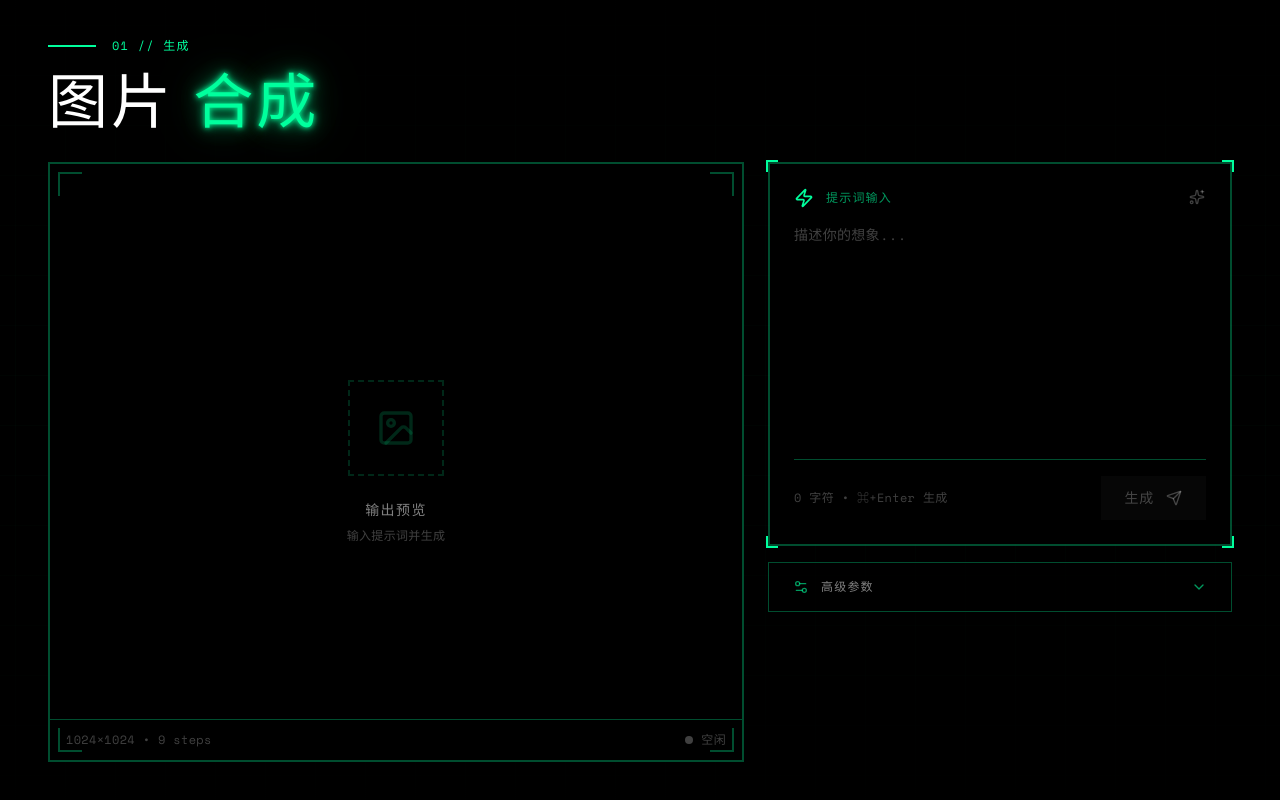
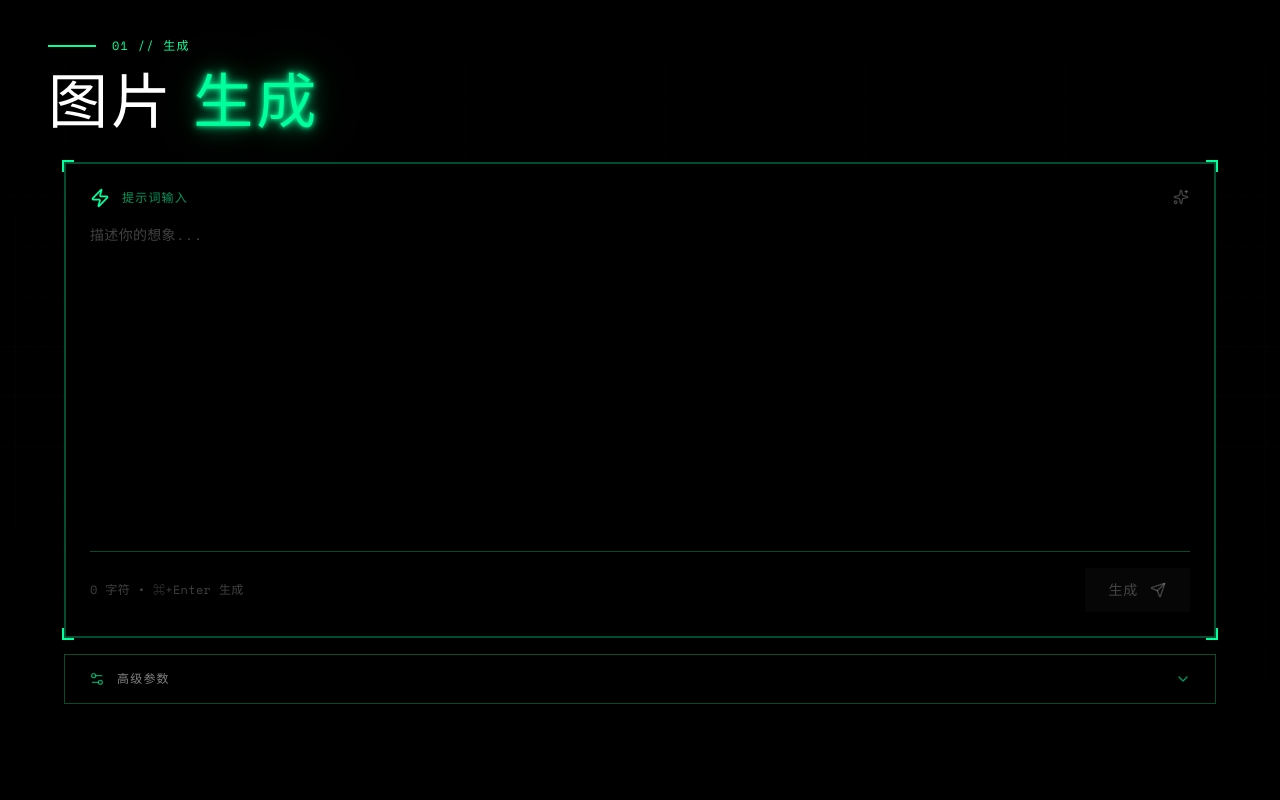
Before and after one commit to leochanai/z-image-mac, a Next.js app in the folder web/: page / in a window 1280 px wide. Shown: the part 842-1642 px from the top of the page. Built offline with nearby package versions, Linux system fonts and the light colour scheme.

Commit message:
feat: 根据输出状态动态调整生成器布局，优化控制面板和图像展示。

```diff
--- a/web/src/components/Gallery.tsx
+++ b/web/src/components/Gallery.tsx
@@ -118,7 +118,7 @@ export function Gallery() {
         >
           <div className="flex items-center gap-4 mb-4">
             <div className="h-[2px] w-12 bg-primary" />
-            <span className="font-mono text-xs tracking-widest text-primary">02 // {t.nav.gallery}</span>
+            <span className="font-mono text-xs tracking-widest text-primary">03 // {t.nav.gallery}</span>
           </div>
           <h2 className="font-display text-4xl md:text-6xl tracking-tight text-[var(--foreground)]">
             {t.gallery.title} <span className="neon-text">{t.gallery.titleHighlight}</span>
--- a/web/src/components/Generator.tsx
+++ b/web/src/components/Generator.tsx
@@ -240,6 +240,9 @@ export function Generator() {
     }
   }, [jobStatus, generatedImage]);
 
+  // 判断是否有输出内容（包括正在生成）
+  const hasOutput = generatedImage !== null || isGenerating;
+
   return (
     <section id="generator" className="min-h-screen py-20 px-6 md:px-12 relative bg-[var(--background)]">
       {/* Background */}
@@ -264,183 +267,36 @@ export function Generator() {
           </h2>
         </motion.div>
 
-        {/* Main Layout: Image-First Design - Preview Left (60%), Controls Right (40%) */}
-        <div className="grid grid-cols-1 lg:grid-cols-[6fr_4fr] gap-6">
+        {/* Dynamic Layout: Changes based on hasOutput state */}
+        <div className={cn(
+          "relative transition-all duration-500",
+          hasOutput
+            ? "grid grid-cols-[2fr_3fr] gap-6"
+            : "flex items-center justify-center"
+        )}>
 
-          {/* LEFT: Image Preview Area (Primary Focus - 60%) */}
-          <div className="flex flex-col gap-3">
-            {/* Preview Panel */}
+          {/* LEFT: Controls Panel - Full screen when no output, 40% when has output */}
           <motion.div
-              initial={{ opacity: 0, y: 20 }}
-              whileInView={{ opacity: 1, y: 0 }}
-              viewport={{ once: true }}
-              transition={{ duration: 0.6, delay: 0.2 }}
-              className="flex-1"
-            >
-              <div className={cn(
-                "relative h-[600px] w-full border-2 bg-[var(--background)]/80 overflow-hidden transition-all duration-500",
-                isGenerating
-                  ? "border-primary animate-pulse-neon"
-                  : generatedImage
-                    ? "border-[var(--primary-dim)]"
-                    : "border-[var(--border-color)]"
-              )}>
-                {/* Corner decorations */}
-                <div className="absolute top-2 left-2 w-6 h-6 border-t-2 border-l-2 border-[var(--primary-muted)] z-10" />
-                <div className="absolute top-2 right-2 w-6 h-6 border-t-2 border-r-2 border-[var(--primary-muted)] z-10" />
-                <div className="absolute bottom-2 left-2 w-6 h-6 border-b-2 border-l-2 border-[var(--primary-muted)] z-10" />
-                <div className="absolute bottom-2 right-2 w-6 h-6 border-b-2 border-r-2 border-[var(--primary-muted)] z-10" />
-
-                {/* Scanlines overlay */}
-                <div className="absolute inset-0 pointer-events-none opacity-20 scanlines" />
-
-                {generatedImage ? (
-                  <motion.div
-                    initial={{ opacity: 0, scale: 1.1 }}
-                    animate={{ opacity: 1, scale: 1 }}
-                    className="relative w-full h-full group"
-                  >
-                    {/* eslint-disable-next-line @next/next/no-img-element */}
-                    <img
-                      src={generatedImage}
-                      alt="Generated"
-                      className="w-full h-full object-contain bg-black/50"
-                    />
-                    {/* Hover overlay with actions */}
-                    <div className="absolute inset-0 bg-black/60 opacity-0 group-hover:opacity-100 transition-opacity flex items-center justify-center gap-4">
-                      <a
-                        href={generatedImage}
-                        download
-                        className="p-4 border-2 border-[var(--primary-dim)] hover:border-primary hover:bg-[var(--primary-subtle)] transition-all"
-                        title="Download"
-                      >
-                        <Download className="w-6 h-6 text-primary" />
-                      </a>
-                      <a
-                        href={generatedImage}
-                        target="_blank"
-                        className="p-4 border-2 border-[var(--primary-dim)] hover:border-primary hover:bg-[var(--primary-subtle)] transition-all"
-                        title="Open in new tab"
-                      >
-                        <Maximize2 className="w-6 h-6 text-primary" />
-                      </a>
-                    </div>
-                  </motion.div>
-                ) : (
-                  <div className="absolute inset-0 flex flex-col items-center justify-center">
-                    {isGenerating ? (
-                      <motion.div
-                        initial={{ opacity: 0 }}
-                        animate={{ opacity: 1 }}
-                        className="text-center"
-                      >
-                        <div className="relative w-24 h-24 mx-auto mb-6">
-                          <motion.div
-                            className="absolute inset-0 border-2 border-primary rounded-lg"
-                            animate={{
-                              scale: [1, 1.2, 1],
-                              opacity: [0.5, 0, 0.5]
+            layout
+            initial={false}
+            transition={{
+              layout: { duration: 0.6, ease: [0.32, 0.72, 0, 1] }
             }}
-                            transition={{ duration: 2, repeat: Infinity }}
-                          />
-                          <motion.div
-                            className="absolute inset-2 border border-primary-dim rounded-md"
-                            animate={{ rotate: 360 }}
-                            transition={{ duration: 3, repeat: Infinity, ease: "linear" }}
-                          />
-                          <div className="absolute inset-4 flex items-center justify-center bg-primary/10 rounded">
-                            <Zap className="w-8 h-8 text-primary animate-pulse" />
-                          </div>
-                        </div>
-                        <p className="font-mono text-sm tracking-widest text-primary">
-                          {jobStatus === "queued"
-                            ? `QUEUED (POS: ${jobPosition})`
-                            : t.generator.generating}
-                        </p>
-                        <p className="font-mono text-xs text-[var(--foreground-muted)] mt-2">{t.generator.generatingHint}</p>
-                      </motion.div>
-                    ) : (
-                      <div className="text-center p-8">
-                        <motion.div
-                          className="w-24 h-24 mx-auto mb-6 border-2 border-dashed border-[var(--border-color)] flex items-center justify-center"
-                          animate={{ opacity: [0.5, 1, 0.5] }}
-                          transition={{ duration: 3, repeat: Infinity }}
-                        >
-                          <ImageIcon className="w-10 h-10 text-[var(--primary-muted)]" />
-                        </motion.div>
-                        <p className="font-mono text-sm tracking-widest text-[var(--foreground-dim)]">{t.generator.outputPreview}</p>
-                        <p className="font-mono text-xs text-[var(--foreground-muted)] mt-2">{t.generator.outputHint}</p>
-                      </div>
+            className={cn(
+              "space-y-4 w-full",
+              !hasOutput && "max-w-6xl"
             )}
-                  </div>
-                )}
-
-                {/* Status bar at bottom */}
-                <div className="absolute bottom-0 left-0 right-0 px-4 py-3 bg-[var(--background)]/90 border-t border-[var(--border-color)] backdrop-blur-sm">
-                  <div className="flex items-center justify-between font-mono text-xs">
-                    <span className="text-[var(--foreground-muted)]">
-                      {config.width}×{config.height} • {config.steps} steps
-                    </span>
-                    <span className={cn(
-                      "flex items-center gap-2",
-                      isGenerating ? "text-primary" : generatedImage ? "text-[var(--primary-dim)]" : "text-[var(--foreground-muted)]"
-                    )}>
-                      <span className={cn(
-                        "w-2 h-2 rounded-full",
-                        isGenerating ? "bg-primary animate-pulse" : generatedImage ? "bg-primary" : "bg-[var(--foreground-muted)]"
-                      )} />
-                      {isGenerating
-                        ? (jobStatus === "queued" ? `QUEUED #${jobPosition}` : t.generator.statusProcessing)
-                        : generatedImage ? t.generator.statusComplete : t.generator.statusIdle}
-                    </span>
-                  </div>
-                </div>
-              </div>
-            </motion.div>
-
-            {/* History thumbnails - Horizontal at bottom */}
-            <AnimatePresence>
-              {history.length > 0 && (
-                <motion.div
-                  initial={{ opacity: 0, height: 0 }}
-                  animate={{ opacity: 1, height: "auto" }}
-                  exit={{ opacity: 0, height: 0 }}
-                  transition={{ duration: 0.3 }}
-                >
-                  <div className="flex gap-2 p-3 border border-[var(--border-color)] bg-[var(--background)]/50 overflow-x-auto custom-scrollbar">
-                    {history.map((item, i) => (
-                      <div
-                        key={i}
-                        className="w-16 h-16 flex-shrink-0 rounded overflow-hidden border border-[var(--border-color)] hover:border-primary transition-colors cursor-pointer group relative"
-                        onClick={() => setGeneratedImage(item.url)}
-                        title={item.prompt}
-                      >
-                        {/* eslint-disable-next-line @next/next/no-img-element */}
-                        <img src={item.url} alt="Thumbnail" className="w-full h-full object-cover" />
-                        <div className="absolute inset-0 bg-black/0 group-hover:bg-black/20 transition-colors" />
-                      </div>
-                    ))}
-                  </div>
-                </motion.div>
-              )}
-            </AnimatePresence>
-          </div>
-
-          {/* RIGHT: Control Panel (40%) */}
-          <motion.div
-            initial={{ opacity: 0, x: 20 }}
-            whileInView={{ opacity: 1, x: 0 }}
-            viewport={{ once: true }}
-            transition={{ duration: 0.6, delay: 0.3 }}
-            className="space-y-4"
           >
             {/* Main Prompt Input */}
-            <div className={cn(
+            <motion.div
+              layout
+              className={cn(
                 "relative border-2 transition-all duration-300",
                 isGenerating
                   ? "border-primary animate-pulse-neon"
                   : "border-[var(--border-color)] hover:border-[var(--border-hover)]"
-            )}>
+              )}
+            >
               {/* Corner decorations */}
               <div className="absolute -top-1 -left-1 w-3 h-3 border-t-2 border-l-2 border-primary" />
               <div className="absolute -top-1 -right-1 w-3 h-3 border-t-2 border-r-2 border-primary" />
@@ -456,7 +312,10 @@ export function Generator() {
                   value={config.prompt}
                   onChange={(e) => updateConfig("prompt", e.target.value)}
                   placeholder={t.generator.promptPlaceholder}
-                  className="w-full h-[228px] bg-transparent border-none outline-none text-[var(--foreground)] placeholder:text-[var(--foreground-muted)] font-mono text-sm leading-relaxed resize-none"
+                  className={cn(
+                    "w-full bg-transparent border-none outline-none text-[var(--foreground)] placeholder:text-[var(--foreground-muted)] font-mono text-sm leading-relaxed resize-none transition-all duration-500",
+                    hasOutput ? "h-[180px]" : "h-[320px]"
+                  )}
                   onKeyDown={(e) => e.key === "Enter" && e.metaKey && handleGenerate()}
                 />
 
@@ -591,10 +450,10 @@ export function Generator() {
                   </motion.button>
                 </div>
               </div>
-            </div>
+            </motion.div>
 
             {/* Advanced Settings */}
-            <div className="border border-[var(--border-color)] bg-[var(--background)]/50">
+            <motion.div layout className="border border-[var(--border-color)] bg-[var(--background)]/50">
               <button
                 onClick={() => {
                   if (showSettings) setOverflowVisible(false);
@@ -767,8 +626,174 @@ export function Generator() {
                   </motion.div>
                 )}
               </AnimatePresence>
+            </motion.div>
+          </motion.div>
+
+          {/* RIGHT: Output Preview - Only show when hasOutput is true */}
+          <AnimatePresence mode="wait">
+            {hasOutput && (
+              <motion.div
+                key="output-panel"
+                initial={{ opacity: 0, x: 50, scale: 0.95 }}
+                animate={{ opacity: 1, x: 0, scale: 1 }}
+                exit={{ opacity: 0, x: 50, scale: 0.95 }}
+                transition={{
+                  duration: 0.5,
+                  ease: [0.32, 0.72, 0, 1],
+                  opacity: { duration: 0.3 }
+                }}
+                className="flex flex-col gap-3"
+              >
+                {/* Preview Panel */}
+                <div className={cn(
+                  "relative h-[600px] w-full border-2 bg-[var(--background)]/80 overflow-hidden transition-all duration-500",
+                  isGenerating
+                    ? "border-primary animate-pulse-neon"
+                    : generatedImage
+                      ? "border-[var(--primary-dim)]"
+                      : "border-[var(--border-color)]"
+                )}>
+                  {/* Corner decorations */}
+                  <div className="absolute top-2 left-2 w-6 h-6 border-t-2 border-l-2 border-[var(--primary-muted)] z-10" />
+                  <div className="absolute top-2 right-2 w-6 h-6 border-t-2 border-r-2 border-[var(--primary-muted)] z-10" />
+                  <div className="absolute bottom-2 left-2 w-6 h-6 border-b-2 border-l-2 border-[var(--primary-muted)] z-10" />
+                  <div className="absolute bottom-2 right-2 w-6 h-6 border-b-2 border-r-2 border-[var(--primary-muted)] z-10" />
+
+                  {/* Scanlines overlay */}
+                  <div className="absolute inset-0 pointer-events-none opacity-20 scanlines" />
+
+                  {generatedImage ? (
+                    <motion.div
+                      initial={{ opacity: 0, scale: 1.1 }}
+                      animate={{ opacity: 1, scale: 1 }}
+                      className="relative w-full h-full group"
+                    >
+                      {/* eslint-disable-next-line @next/next/no-img-element */}
+                      <img
+                        src={generatedImage}
+                        alt="Generated"
+                        className="w-full h-full object-contain bg-black/50"
+                      />
+                      {/* Hover overlay with actions */}
+                      <div className="absolute inset-0 bg-black/60 opacity-0 group-hover:opacity-100 transition-opacity flex items-center justify-center gap-4">
+                        <a
+                          href={generatedImage}
+                          download
+                          className="p-4 border-2 border-[var(--primary-dim)] hover:border-primary hover:bg-[var(--primary-subtle)] transition-all"
+                          title="Download"
+                        >
+                          <Download className="w-6 h-6 text-primary" />
+                        </a>
+                        <a
+                          href={generatedImage}
+                          target="_blank"
+                          className="p-4 border-2 border-[var(--primary-dim)] hover:border-primary hover:bg-[var(--primary-subtle)] transition-all"
+                          title="Open in new tab"
+                        >
+                          <Maximize2 className="w-6 h-6 text-primary" />
+                        </a>
                       </div>
                     </motion.div>
+                  ) : (
+                    <div className="absolute inset-0 flex flex-col items-center justify-center">
+                      {isGenerating ? (
+                        <motion.div
+                          initial={{ opacity: 0 }}
+                          animate={{ opacity: 1 }}
+                          className="text-center"
+                        >
+                          <div className="relative w-24 h-24 mx-auto mb-6">
+                            <motion.div
+                              className="absolute inset-0 border-2 border-primary rounded-lg"
+                              animate={{
+                                scale: [1, 1.2, 1],
+                                opacity: [0.5, 0, 0.5]
+                              }}
+                              transition={{ duration: 2, repeat: Infinity }}
+                            />
+                            <motion.div
+                              className="absolute inset-2 border border-primary-dim rounded-md"
+                              animate={{ rotate: 360 }}
+                              transition={{ duration: 3, repeat: Infinity, ease: "linear" }}
+                            />
+                            <div className="absolute inset-4 flex items-center justify-center bg-primary/10 rounded">
+                              <Zap className="w-8 h-8 text-primary animate-pulse" />
+                            </div>
+                          </div>
+                          <p className="font-mono text-sm tracking-widest text-primary">
+                            {jobStatus === "queued"
+                              ? `QUEUED (POS: ${jobPosition})`
+                              : t.generator.generating}
+                          </p>
+                          <p className="font-mono text-xs text-[var(--foreground-muted)] mt-2">{t.generator.generatingHint}</p>
+                        </motion.div>
+                      ) : (
+                        <div className="text-center p-8">
+                          <motion.div
+                            className="w-24 h-24 mx-auto mb-6 border-2 border-dashed border-[var(--border-color)] flex items-center justify-center"
+                            animate={{ opacity: [0.5, 1, 0.5] }}
+                            transition={{ duration: 3, repeat: Infinity }}
+                          >
+                            <ImageIcon className="w-10 h-10 text-[var(--primary-muted)]" />
+                          </motion.div>
+                          <p className="font-mono text-sm tracking-widest text-[var(--foreground-dim)]">{t.generator.outputPreview}</p>
+                          <p className="font-mono text-xs text-[var(--foreground-muted)] mt-2">{t.generator.outputHint}</p>
+                        </div>
+                      )}
+                    </div>
+                  )}
+
+                  {/* Status bar at bottom */}
+                  <div className="absolute bottom-0 left-0 right-0 px-4 py-3 bg-[var(--background)]/90 border-t border-[var(--border-color)] backdrop-blur-sm">
+                    <div className="flex items-center justify-between font-mono text-xs">
+                      <span className="text-[var(--foreground-muted)]">
+                        {config.width}×{config.height} • {config.steps} steps
+                      </span>
+                      <span className={cn(
+                        "flex items-center gap-2",
+                        isGenerating ? "text-primary" : generatedImage ? "text-[var(--primary-dim)]" : "text-[var(--foreground-muted)]"
+                      )}>
+                        <span className={cn(
+                          "w-2 h-2 rounded-full",
+                          isGenerating ? "bg-primary animate-pulse" : generatedImage ? "bg-primary" : "bg-[var(--foreground-muted)]"
+                        )} />
+                        {isGenerating
+                          ? (jobStatus === "queued" ? `QUEUED #${jobPosition}` : t.generator.statusProcessing)
+                          : generatedImage ? t.generator.statusComplete : t.generator.statusIdle}
+                      </span>
+                    </div>
+                  </div>
+                </div>
+
+                {/* History thumbnails - Horizontal at bottom */}
+                <AnimatePresence>
+                  {history.length > 0 && (
+                    <motion.div
+                      initial={{ opacity: 0, height: 0 }}
+                      animate={{ opacity: 1, height: "auto" }}
+                      exit={{ opacity: 0, height: 0 }}
+                      transition={{ duration: 0.3 }}
+                    >
+                      <div className="flex gap-2 p-3 border border-[var(--border-color)] bg-[var(--background)]/50 overflow-x-auto custom-scrollbar">
+                        {history.map((item, i) => (
+                          <div
+                            key={i}
+                            className="w-16 h-16 flex-shrink-0 rounded overflow-hidden border border-[var(--border-color)] hover:border-primary transition-colors cursor-pointer group relative"
+                            onClick={() => setGeneratedImage(item.url)}
+                            title={item.prompt}
+                          >
+                            {/* eslint-disable-next-line @next/next/no-img-element */}
+                            <img src={item.url} alt="Thumbnail" className="w-full h-full object-cover" />
+                            <div className="absolute inset-0 bg-black/0 group-hover:bg-black/20 transition-colors" />
+                          </div>
+                        ))}
+                      </div>
+                    </motion.div>
+                  )}
+                </AnimatePresence>
+              </motion.div>
+            )}
+          </AnimatePresence>
         </div>
       </div>
 
```
Also changed, not shown: web/src/lib/i18n/locales.ts (+4 -4 lines). Lines whose indentation alone changed are shown as unchanged.
